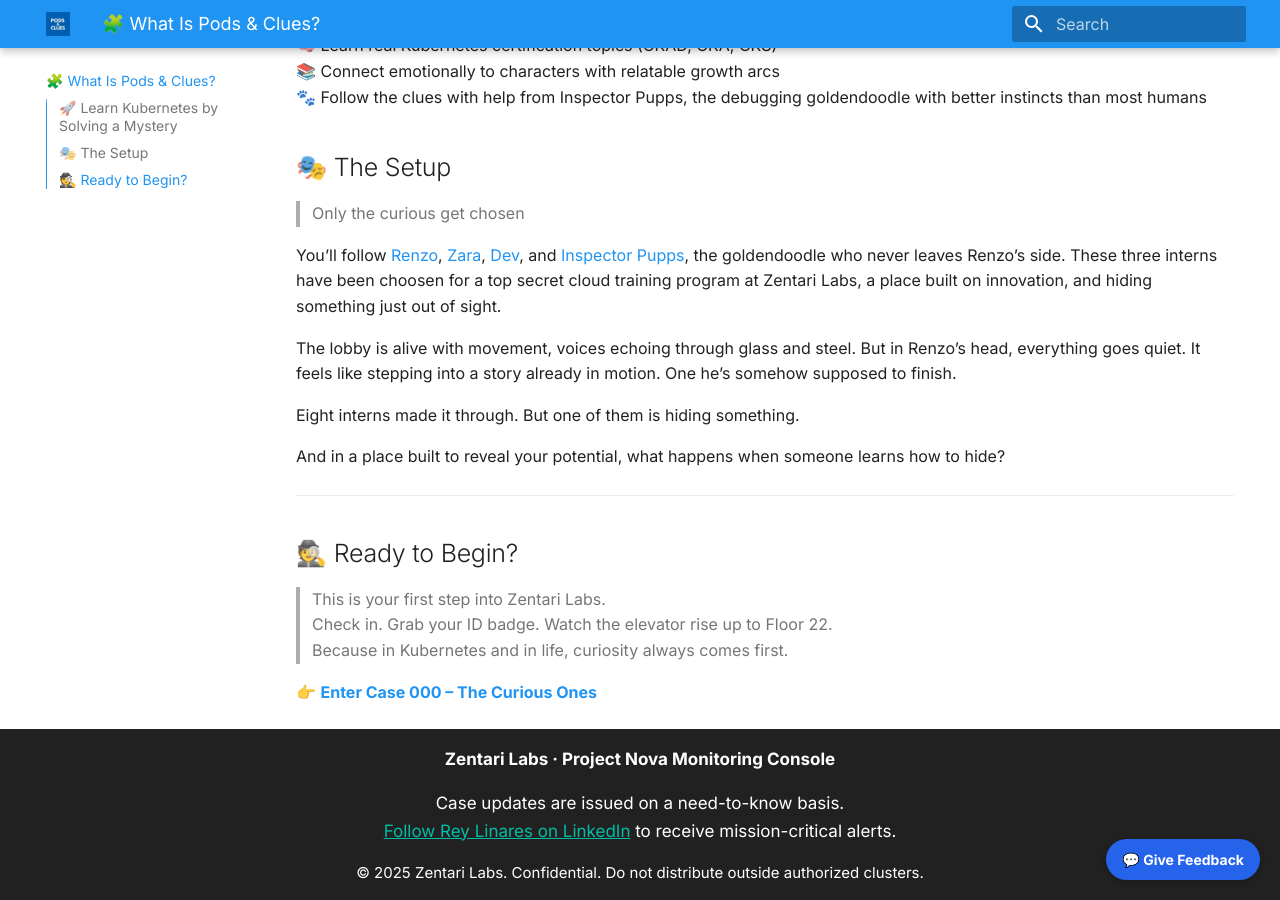
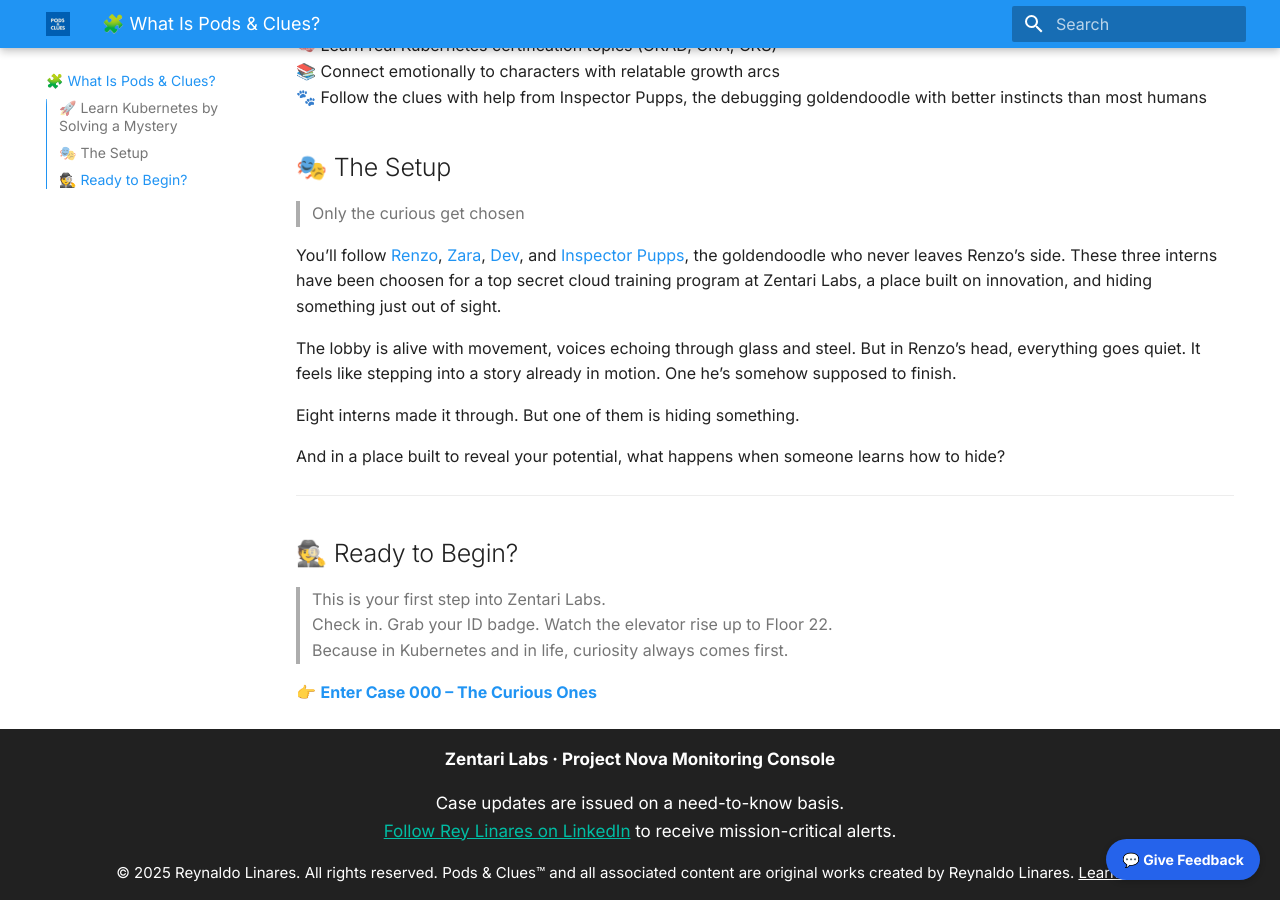
Before and after one commit to zentarilabs/pods-and-clues, an MkDocs documentation site: the page built from docs/index.md, in a window 1280 px wide and 900 px high, scrolled down 1927 px. Built offline with MkDocs 1.6.1 and Material for MkDocs 9.7.7, drawn with Linux system fonts in a browser that asks for light colours.

Commit message:
Add copyright

```diff
--- a/docs/overrides/partials/footer.html
+++ b/docs/overrides/partials/footer.html
@@ -8,7 +8,9 @@
   </p>
 
   <p style="margin-top: 0.8rem; font-size: 0.75rem; color: var(--md-typeset-color--light);">
-    © 2025 Zentari Labs. Confidential. Do not distribute outside authorized clusters.
+    © 2025 Reynaldo Linares. All rights reserved.
+    Pods & Clues™ and all associated content are original works created by Reynaldo Linares.
+    <a href="/copyright/" style="color: inherit; text-decoration: underline;">Learn more</a>.
   </p>
 </footer>
 
```
Also changed, not shown: docs/copyright.md (added, +25 -0 lines).
